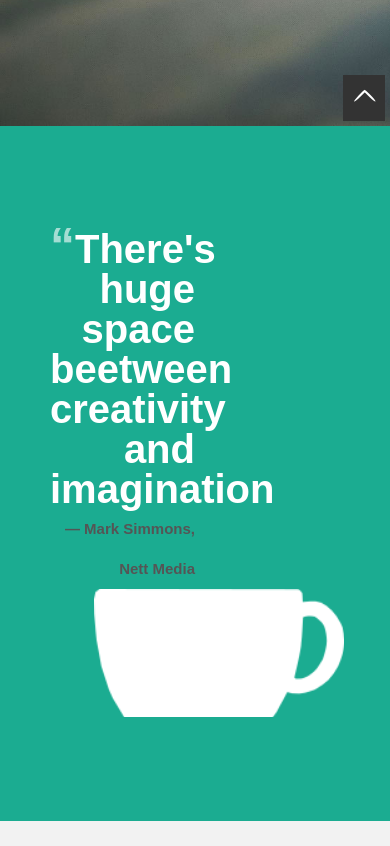
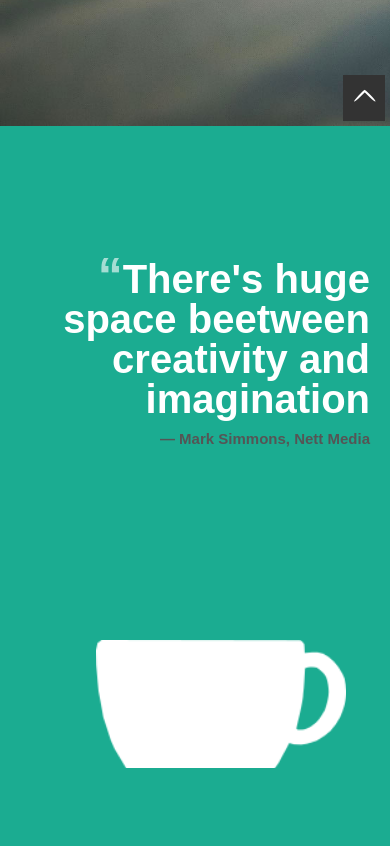
Before and after one commit to kokosanki/january-template-challenge, a website built with webpack: page src/index.html in a window 390 px wide. Shown: the part 718-1564 px from the top of the page. Built offline with nearby package versions, Linux system fonts and the light colour scheme.

Commit message:
quotation and recommendations

```diff
--- a/src/scripts/quotation.js
+++ b/src/scripts/quotation.js
@@ -2,8 +2,8 @@ import '../styles/index.scss';
 
 class Quotation {
     constructor() {
-        this.quotationLeft = document.querySelector('.quotationLeftJs');
-        this.quotationRight = document.querySelector('.quotationImgJs');
+        this.quotationText = document.querySelector('.quotationLeftJs');
+        this.quotationImg = document.querySelector('.quotationImgJs');
         this.quotationContainer = document.querySelector('.quotation');
     }
 
@@ -16,9 +16,16 @@ class Quotation {
     }
 
     quotationSlide() {
-        if (window.scrollY >= (this.quotationContainer.offsetHeight)) {
-            this.quotationLeft.classList.add('slide-back');
-            this.quotationRight.classList.add('slide-back');
+
+        const rect = this.quotationImg.getBoundingClientRect();
+        const elemTop = rect.top;
+        const elemBottom = rect.bottom;
+        const isVisible = (elemTop >= 0) && (elemBottom <= window.innerHeight);
+
+        if (isVisible) {
+            this.quotationText.classList.add('slide-back');
+            this.quotationImg.classList.add('slide-back');
+            return true;
         }
     }
 }
--- a/src/scripts/recommendation.js
+++ b/src/scripts/recommendation.js
@@ -16,7 +16,8 @@ class Recommendation {
     }
 
     recommendationSlide() {
-        const rect = this.recommendation.getBoundingClientRect();
+        //const rect = this.recommendation.getBoundingClientRect();
+        const rect = this.recommendationImg.getBoundingClientRect();
         const elemTop = rect.top;
         const elemBottom = rect.bottom;
         const isVisible = (elemTop >= 0) && (elemBottom <= window.innerHeight);
--- a/src/styles/components/_quotation.scss
+++ b/src/styles/components/_quotation.scss
@@ -42,3 +42,25 @@
         }
     }
 }
+
+
+@media only screen and (max-width: 800px) {
+    .quotation {
+        height: calc(100vh - 72px);
+        padding: $mb-basic-padding;
+        display: flex;
+        flex-direction: column;
+        justify-content: space-around;
+        align-items: center;
+
+        &__left,
+        &__right {
+            width: 100%;
+        }
+
+        &__right {
+            display: flex;
+            justify-content: center;
+        }
+    }
+}
--- a/src/styles/components/_recommendation.scss
+++ b/src/styles/components/_recommendation.scss
@@ -34,3 +34,10 @@
         transition: 0.8s all;
     }
 }
+
+@media only screen and (max-width: 800px) {
+    .recommendation {
+        height: calc(100vh - 72px);
+        padding: $mb-basic-padding;
+    }
+}
```
